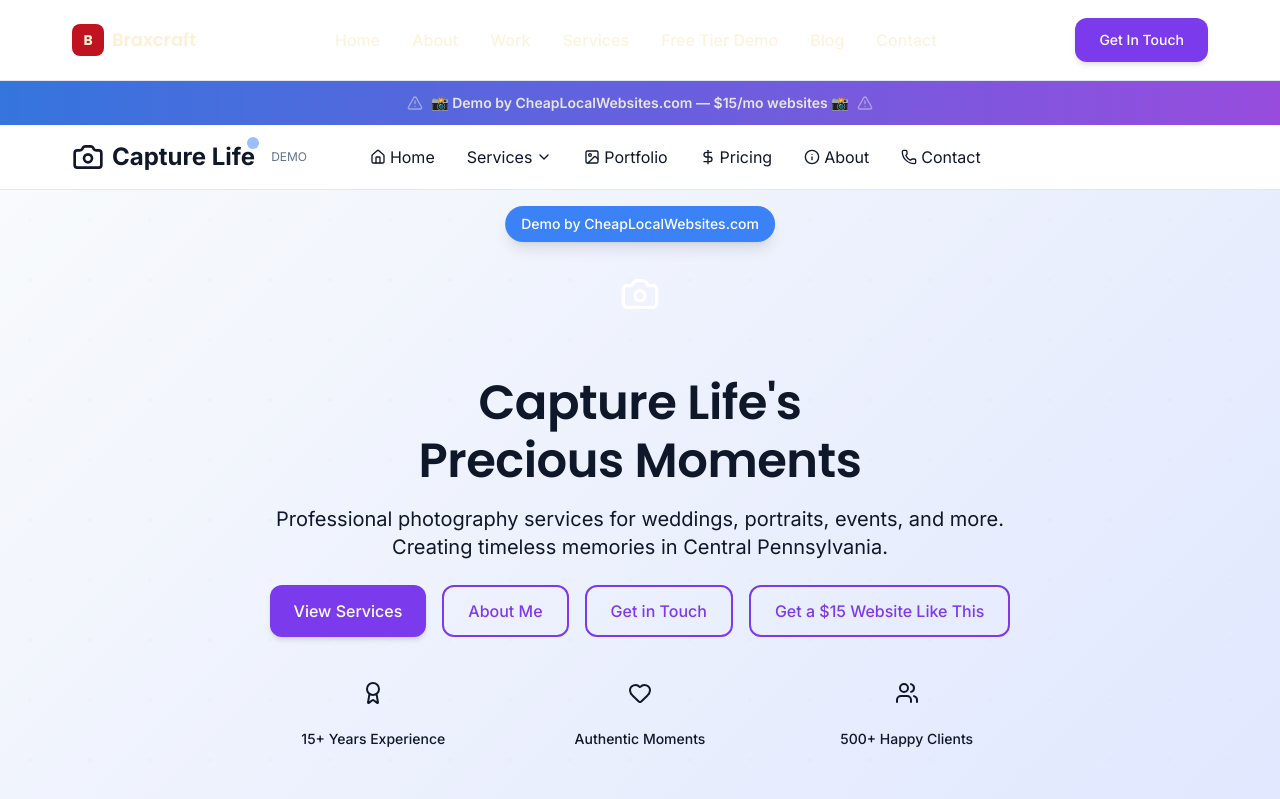
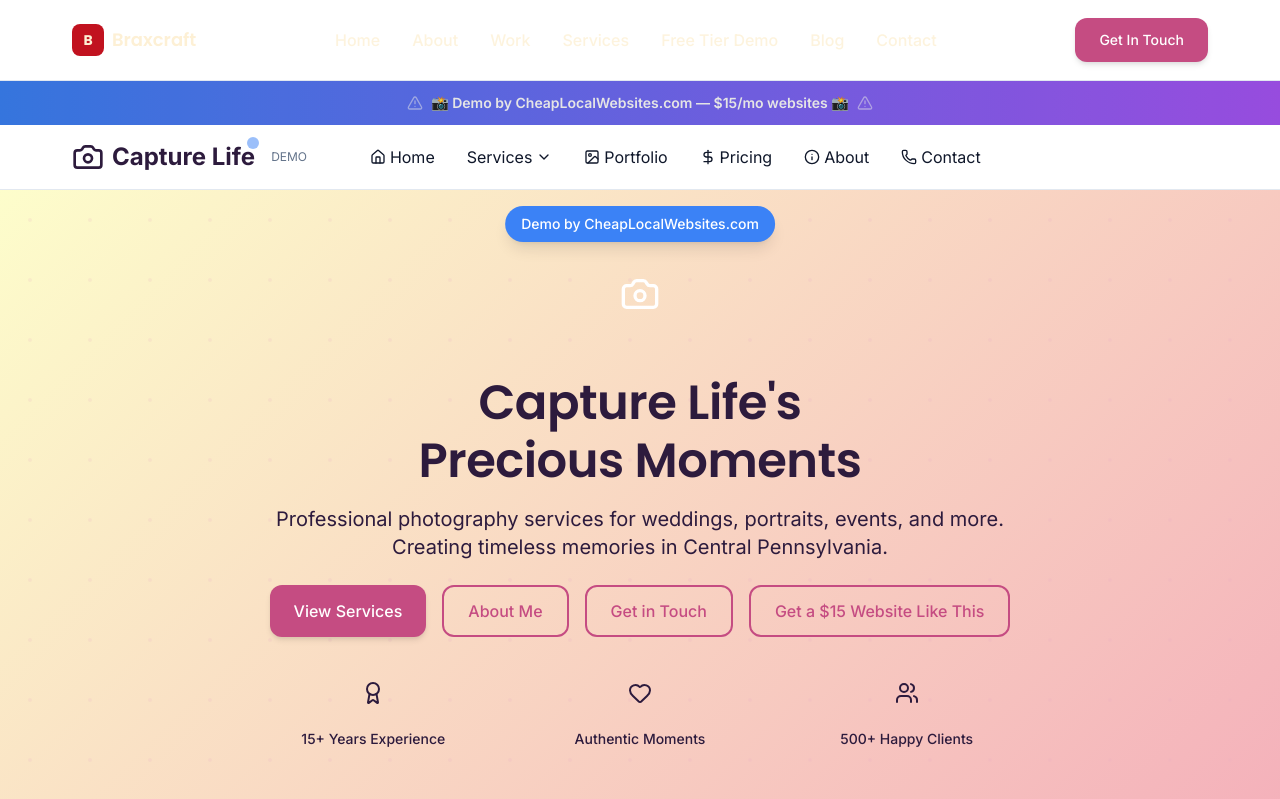
Before and after one commit to PoorCameraQuality/Portfolio, a Next.js app: page /photography-business in a window 1280 px wide. Shown: the top 799 px of the page. Built offline with nearby package versions, Linux system fonts and the light colour scheme.

Commit message:
feat: apply new rose/cream color palette to photography business theme

```diff
--- a/src/styles/photography.css
+++ b/src/styles/photography.css
@@ -1,15 +1,17 @@
 /* Photography Business Theme - Isolated from main site */
 .theme-photography {
-  /* Custom CSS Variables */
-  --photo-bg: #f8fafc;
-  --photo-surface: #ffffff;
-  --photo-ink: #0f172a;
-  --photo-accent: #7c3aed;   /* vibrant purple */
-  --photo-accent-2: #06b6d4; /* cyan blue */
-  --photo-muted: #64748b;
-  --photo-border: #e2e8f0;
-  --photo-shadow: 0 1px 3px 0 rgba(0, 0, 0, 0.1), 0 1px 2px 0 rgba(0, 0, 0, 0.06);
-  --photo-shadow-lg: 0 20px 25px -5px rgba(0, 0, 0, 0.1), 0 10px 10px -5px rgba(0, 0, 0, 0.04);
+  /* Custom CSS Variables - Updated Color Palette */
+  --photo-bg: #fdfdcb;           /* Light cream background */
+  --photo-surface: #ffffff;      /* White surface */
+  --photo-ink: #2d1b3d;         /* Dark purple for text */
+  --photo-accent: #c54c82;      /* Deep rose - primary accent */
+  --photo-accent-2: #ec729c;    /* Medium rose - secondary accent */
+  --photo-accent-3: #f4aeba;    /* Light rose - tertiary accent */
+  --photo-accent-4: #fdfdcb;    /* Light cream - background accent */
+  --photo-muted: #6b4e71;       /* Muted purple */
+  --photo-border: #f4aeba;      /* Light rose border */
+  --photo-shadow: 0 1px 3px 0 rgba(197, 76, 130, 0.1), 0 1px 2px 0 rgba(197, 76, 130, 0.06);
+  --photo-shadow-lg: 0 20px 25px -5px rgba(197, 76, 130, 0.1), 0 10px 10px -5px rgba(197, 76, 130, 0.04);
 
   /* Override Tailwind variables */
   --bg: var(--photo-bg);
@@ -50,7 +52,7 @@
 }
 
 .theme-photography .btn-primary:hover {
-  background-color: #6d28d9;
+  background-color: #b03d6f;
   transform: translateY(-1px);
   box-shadow: var(--photo-shadow-lg);
 }
@@ -269,7 +271,7 @@
   min-height: 60vh;
   display: flex;
   align-items: center;
-  background: linear-gradient(135deg, var(--photo-bg) 0%, #e0e7ff 100%);
+  background: linear-gradient(135deg, var(--photo-accent-4) 0%, var(--photo-accent-3) 100%);
   position: relative;
   overflow: hidden;
   padding: 3rem 0;
@@ -353,7 +355,7 @@
 .theme-photography .process-number {
   width: 4rem;
   height: 4rem;
-  background-color: var(--photo-accent/20);
+  background-color: var(--photo-accent-3);
   border-radius: 50%;
   display: flex;
   align-items: center;
@@ -366,7 +368,7 @@
 }
 
 .theme-photography .process-step:hover .process-number {
-  background-color: var(--photo-accent/30);
+  background-color: var(--photo-accent-2);
   transform: scale(1.05);
 }
 
@@ -420,7 +422,7 @@
 .theme-photography .timeline-marker {
   width: 3rem;
   height: 3rem;
-  background-color: var(--photo-accent/20);
+  background-color: var(--photo-accent-3);
   border-radius: 50%;
   display: flex;
   align-items: center;
@@ -505,10 +507,10 @@
 }
 
 .theme-photography .quick-response {
-  background: var(--photo-accent/10);
+  background: var(--photo-accent-3);
   border-radius: 0.75rem;
   padding: 1.5rem;
-  border: 1px solid var(--photo-accent/20);
+  border: 1px solid var(--photo-accent-2);
 }
 
 .theme-photography .quick-response h4 {
@@ -595,3 +597,54 @@
   color: var(--photo-muted);
   margin: 0 0.25rem;
 }
+
+/* User-defined color palette classes */
+.first-color {
+  background: #c54c82;
+}
+
+.second-color {
+  background: #ec729c;
+}
+
+.third-color {
+  background: #f4aeba;
+}
+
+.fourth-color {
+  background: #fdfdcb;
+}
+
+/* Text color variants for the palette */
+.text-first-color {
+  color: #c54c82;
+}
+
+.text-second-color {
+  color: #ec729c;
+}
+
+.text-third-color {
+  color: #f4aeba;
+}
+
+.text-fourth-color {
+  color: #fdfdcb;
+}
+
+/* Border color variants for the palette */
+.border-first-color {
+  border-color: #c54c82;
+}
+
+.border-second-color {
+  border-color: #ec729c;
+}
+
+.border-third-color {
+  border-color: #f4aeba;
+}
+
+.border-fourth-color {
+  border-color: #fdfdcb;
+}
```
